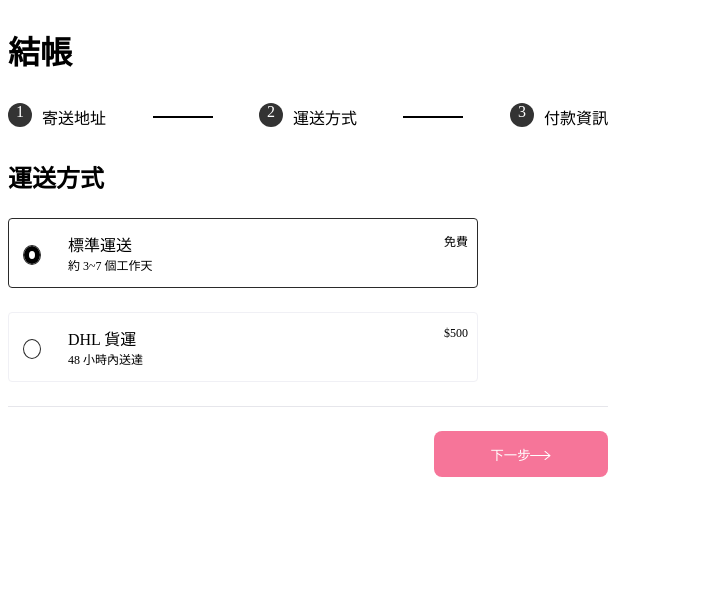
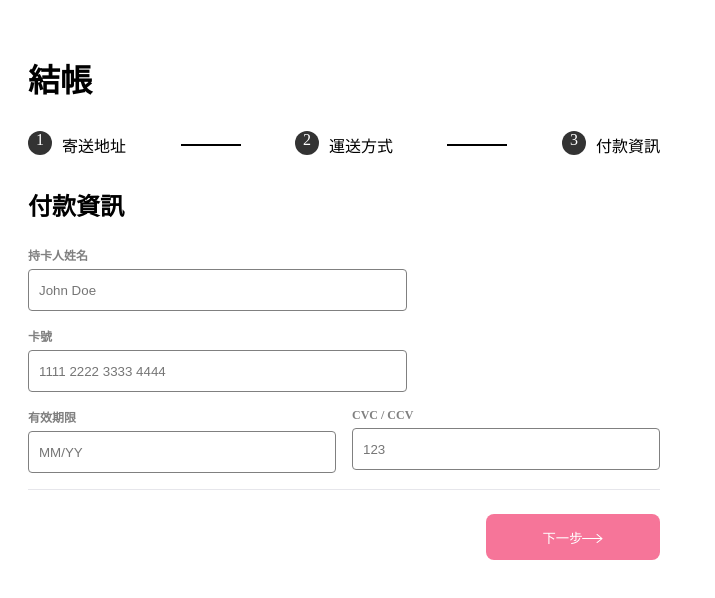
Before and after one commit to lamn0125/AlphaShop, a React (Create React App) app: page / in a window 1280 px wide. Shown: the top 598 px of the page, without its empty margins (0-715 px from the left). Built offline with nearby package versions, Linux system fonts and the light colour scheme.

Commit message:
feat: style Step 3

```diff
--- a/src/App.js
+++ b/src/App.js
@@ -8,11 +8,19 @@ import styles from "./components/styles/Step.module.css";
 function App() {
   return (
     <div>
-      <StepProgress />
-      {/* <Step1 /> */}
-      <Step2 />
-      {/* <Step3 /> */}
-      <ProgressControl />
+      <div
+        style={{
+          width: "50%",
+          height: "80vh",
+          padding: "20px",
+        }}
+      >
+        <StepProgress />
+        {/* <Step1 />
+        <Step2 /> */}
+        <Step3 />
+        <ProgressControl />
+      </div>
     </div>
   );
 }
--- a/src/components/Step1.js
+++ b/src/components/Step1.js
@@ -4,9 +4,9 @@ export default function Step1() {
   return (
     <form className={styles.address} data-phase="address">
       <h3 className={styles.formTitle}>寄送地址</h3>
-      <section className={styles.formBody}>
+      <section className={styles.formBody1}>
         <div className={styles.formRow}>
-          <div className={styles.inputGroup}>
+          <div className={styles.inputGroupSelect}>
             <div className={styles.inputLabel}>稱謂</div>
             <div className={styles.selectContainer}>
               <select>
@@ -20,7 +20,7 @@ export default function Step1() {
           </div>
           <div className={styles.inputGroup}>
             <div className={styles.inputLabel}>姓名</div>
-            <input type="text" placeholder="請輸入姓名" />
+            <input type="text" name="name" placeholder="請輸入姓名" />
           </div>
         </div>
         <div className={styles.formRow}>
@@ -34,7 +34,7 @@ export default function Step1() {
           </div>
         </div>
         <div className={styles.formRow}>
-          <div className={styles.inputGroup}>
+          <div className={styles.inputGroupSelect}>
             <div className={styles.inputLabel}>縣市</div>
             <div className={styles.selectContainer}>
               <select required>
@@ -73,7 +73,7 @@ export default function Step1() {
           </div>
           <div className={styles.inputGroup}>
             <div className={styles.inputLabel}>地址</div>
-            <input type="text" placeholder="請輸入地址" />
+            <input type="text" name="address" placeholder="請輸入地址" />
           </div>
         </div>
       </section>
--- a/src/components/Step2.js
+++ b/src/components/Step2.js
@@ -4,7 +4,7 @@ export default function Step2() {
   return (
     <form class="col col-12" data-phase="shipping">
       <h3 className={styles.formTitle}>運送方式</h3>
-      <section className={styles.formBody}>
+      <section className={styles.formBody2}>
         <label className={styles.radioGroup} data-price="0">
           <input id="shipping-standard" type="radio" name="shipping" checked />
           <div className={styles.radioInfo}>
--- a/src/components/Step3.js
+++ b/src/components/Step3.js
@@ -1,30 +1,32 @@
-import styles from "./styles/Step.module.css";
+import styles from "./styles/Form.module.css";
 
 export default function Step3() {
   return (
-    <form class="col col-12" data-phase="credit-card">
+    <form data-phase="credit-card">
       <h3 className={styles.formTitle}>付款資訊</h3>
-      <section class="form-body col col-12">
-        <div class="col col-12">
-          <div class="input-group input-w-lg-4 input-w-sm-full">
-            <div class="input-label">持卡人姓名</div>
+      <section className={styles.formBody3}>
+        <div className={styles.input}>
+          <div className={styles.inputGroup}>
+            <div className={styles.inputLabel}>持卡人姓名</div>
             <input type="text" placeholder="John Doe" />
           </div>
         </div>
-        <div class="col col-12">
-          <div class="input-group input-w-lg-4 input-w-sm-full">
-            <div class="input-label">卡號</div>
+        <div className={styles.input}>
+          <div className={styles.inputGroup}>
+            <div className={styles.inputLabel}>卡號</div>
             <input type="text" placeholder="1111 2222 3333 4444" />
           </div>
         </div>
-        <div class="col col-12">
-          <div class="input-group input-w-lg-3 input-w-sm-s3">
-            <div class="input-label">有效期限</div>
-            <input type="text" placeholder="MM/YY" />
-          </div>
-          <div class="input-group input-w-lg-3 input-w-sm-s3">
-            <div class="input-label">CVC / CCV</div>
-            <input type="text" placeholder="123" />
+        <div>
+          <div className={styles.inputGroupDate}>
+            <div className={styles.inputGroup}>
+              <div className={styles.inputLabel}>有效期限</div>
+              <input type="text" placeholder="MM/YY" />
+            </div>
+            <div className={styles.inputGroup}>
+              <div className={styles.inputLabel}>CVC / CCV</div>
+              <input type="text" placeholder="123" />
+            </div>
           </div>
         </div>
       </section>
--- a/src/components/styles/Form.module.css
+++ b/src/components/styles/Form.module.css
@@ -4,24 +4,26 @@
   text-align: left;
 }
 
-.formBody {
-  width: 600px;
-  /* border: 1px green solid; */
+/*Step 1 */
+.formBody1 {
+  width: 100%;
 }
-
-/*Step 1*/
 
 .formRow {
   display: flex;
   justify-content: space-between;
-  /* width: 100%; */
+  gap: 1rem;
 }
 
 .inputGroup {
   display: flex;
   flex-direction: column;
   margin-bottom: 1rem;
-  /* margin-right: 1rem; */
+  flex: 1;
+}
+
+.inputGroupSelect {
+  flex: 0.25;
 }
 
 .inputLabel {
@@ -35,15 +37,10 @@
 .inputLabel ~ input {
   border: 1px solid #808080;
   height: 40px;
-  width: 400px;
   border-radius: 4px;
   padding: 0 10px;
 }
 
-.inputLabel ~ input[type="tel"],
-input[type="email"] {
-  width: 265px;
-}
 .selectContainer > select {
   height: 40px;
   width: 150px;
@@ -57,10 +54,13 @@ input[type="email"] {
 }
 
 /*Step 2*/
+.formBody2 {
+  width: 85%;
+}
+
 .radioGroup {
   display: flex;
   align-items: center;
-  width: 450px;
   height: 50px;
   padding: 10px;
   border-radius: 4px;
@@ -117,3 +117,18 @@ input[type="radio"]:checked {
 input[type="radio"]:checked ~ .boxBorder {
   border: 1px solid #2a2a2a;
 }
+
+/*Step 3*/
+.formBody3 {
+  width: 100%;
+}
+
+.input {
+  width: 60%;
+}
+
+.inputGroupDate {
+  display: flex;
+  flex: 1;
+  gap: 1rem;
+}
--- a/src/components/styles/ProgressControl.module.css
+++ b/src/components/styles/ProgressControl.module.css
@@ -1,6 +1,8 @@
 .progressControlContainer {
   border-top: 1px solid #e6e6eb;
-  width: 600px;
+  position: relative;
+  bottom: 0;
+  width: 100%;
   padding-top: 1.5rem;
 }
 
--- a/src/components/styles/Step.module.css
+++ b/src/components/styles/Step.module.css
@@ -13,7 +13,7 @@
 .progressContainer {
   display: flex;
   height: 36px;
-  width: 600px;
+  width: 100%;
   position: relative;
   display: flex;
   justify-content: space-between;
```
